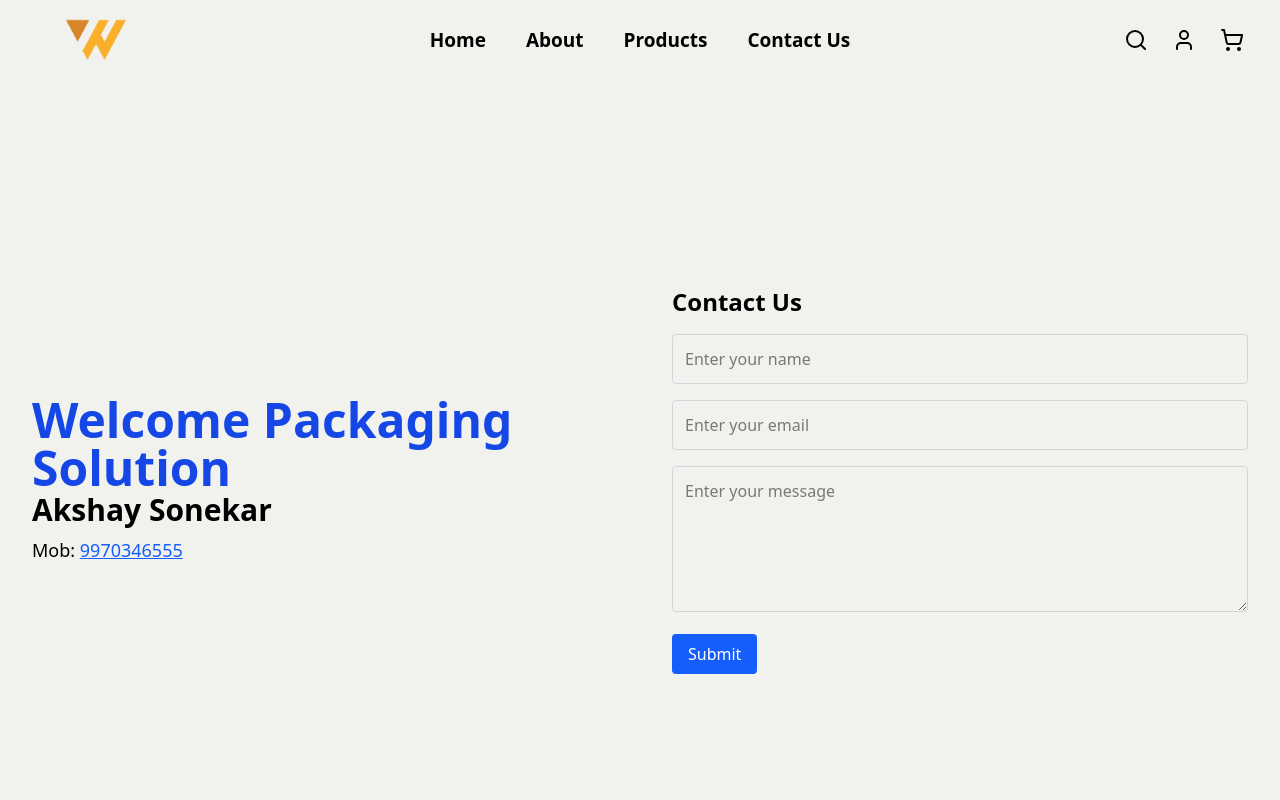
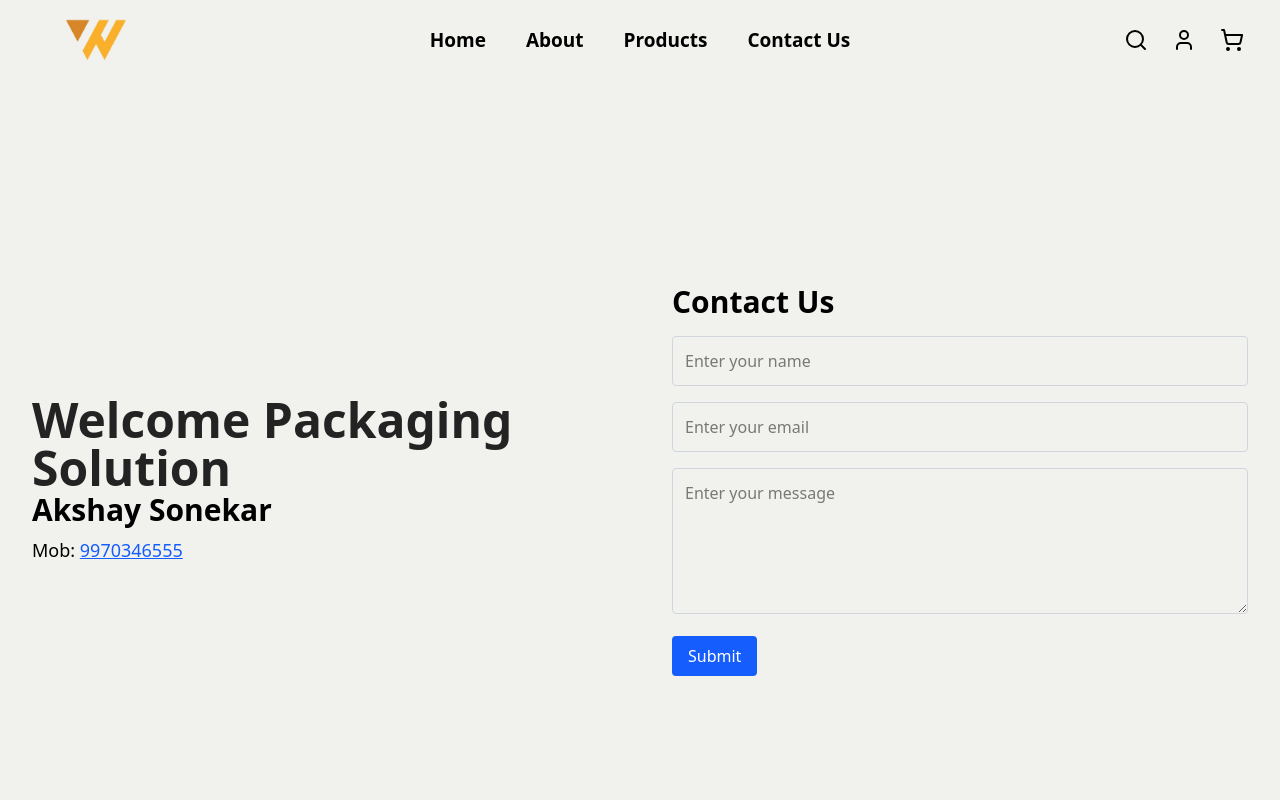
Before and after one commit to sudarshansangle56/welcome-packaging-solutions, a Next.js app in the folder welcome/: page /contact in a window 1280 px wide. Shown: the top 800 px of the page. Built offline with nearby package versions, Linux system fonts and the light colour scheme.

Commit message:
small changes in them

```diff
--- a/welcome/app/contact/page.js
+++ b/welcome/app/contact/page.js
@@ -37,7 +37,7 @@ function Page() {
     <div className="w-full h-screen flex">
 
       <div className="w-1/2 bg-[#f1f2ed] p-8 flex flex-col justify-center items-start">
-        <div className="text-5xl font-bold text-blue-700">Welcome Packaging Solution</div>
+        <div className="text-5xl font-bold text-[#0f0f10e9] ">Welcome Packaging Solution</div>
         <h2 className="text-3xl font-semibold mb-2">Akshay Sonekar</h2>
         <p className="text-lg">
           Mob: <a href="tel:9970346555" className="text-blue-600 underline">9970346555</a>
@@ -46,7 +46,7 @@ function Page() {
 
 
       <div className="w-1/2 bg-[#f1f2ed] p-8 flex flex-col justify-center">
-        <h2 className="text-2xl font-semibold mb-4">Contact Us</h2>
+        <h2 className="text-3xl font-semibold mb-4">Contact Us</h2>
         <form className="space-y-4" onSubmit={handleSubmit}>
           <input
             type="text"
```
